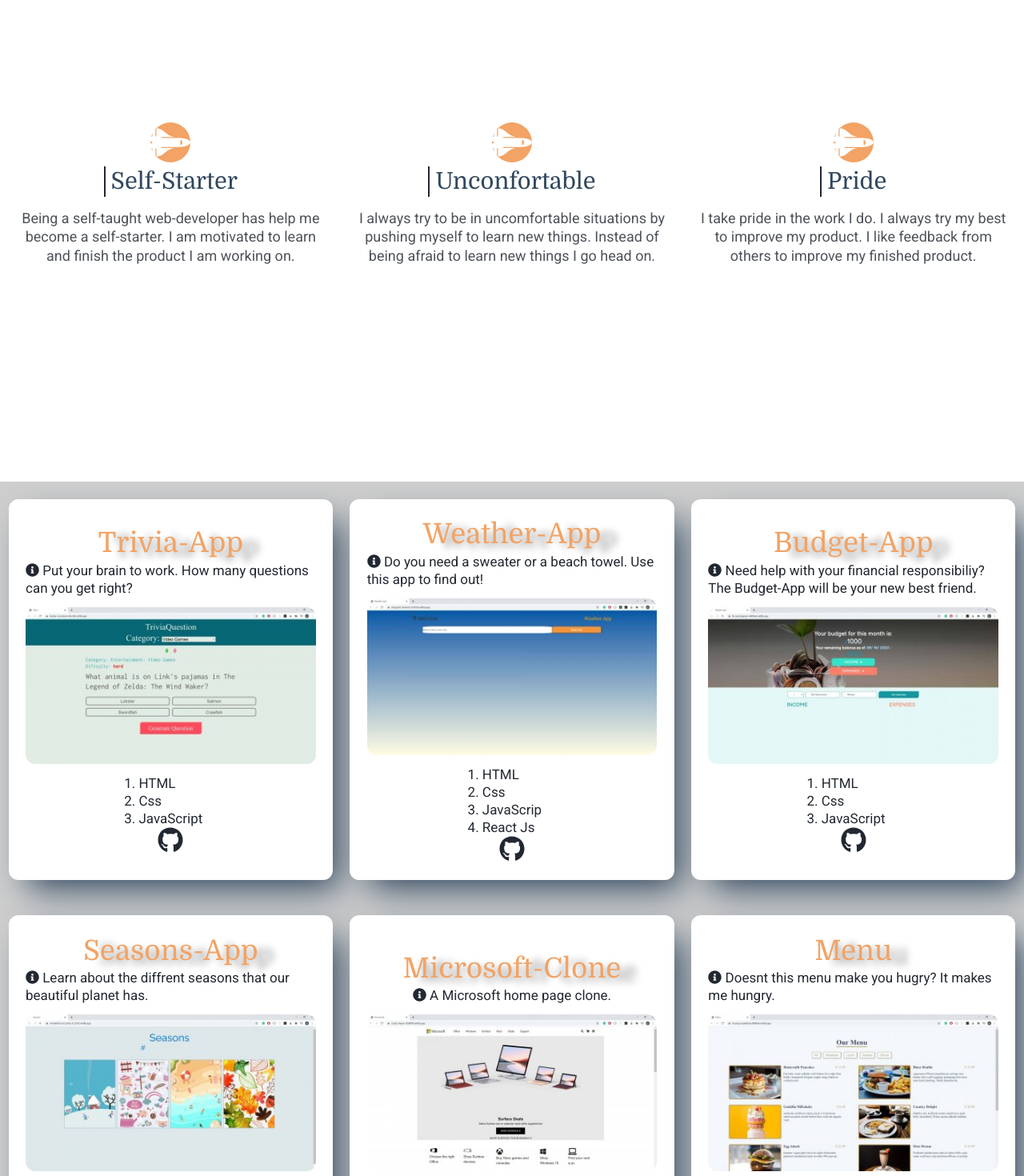
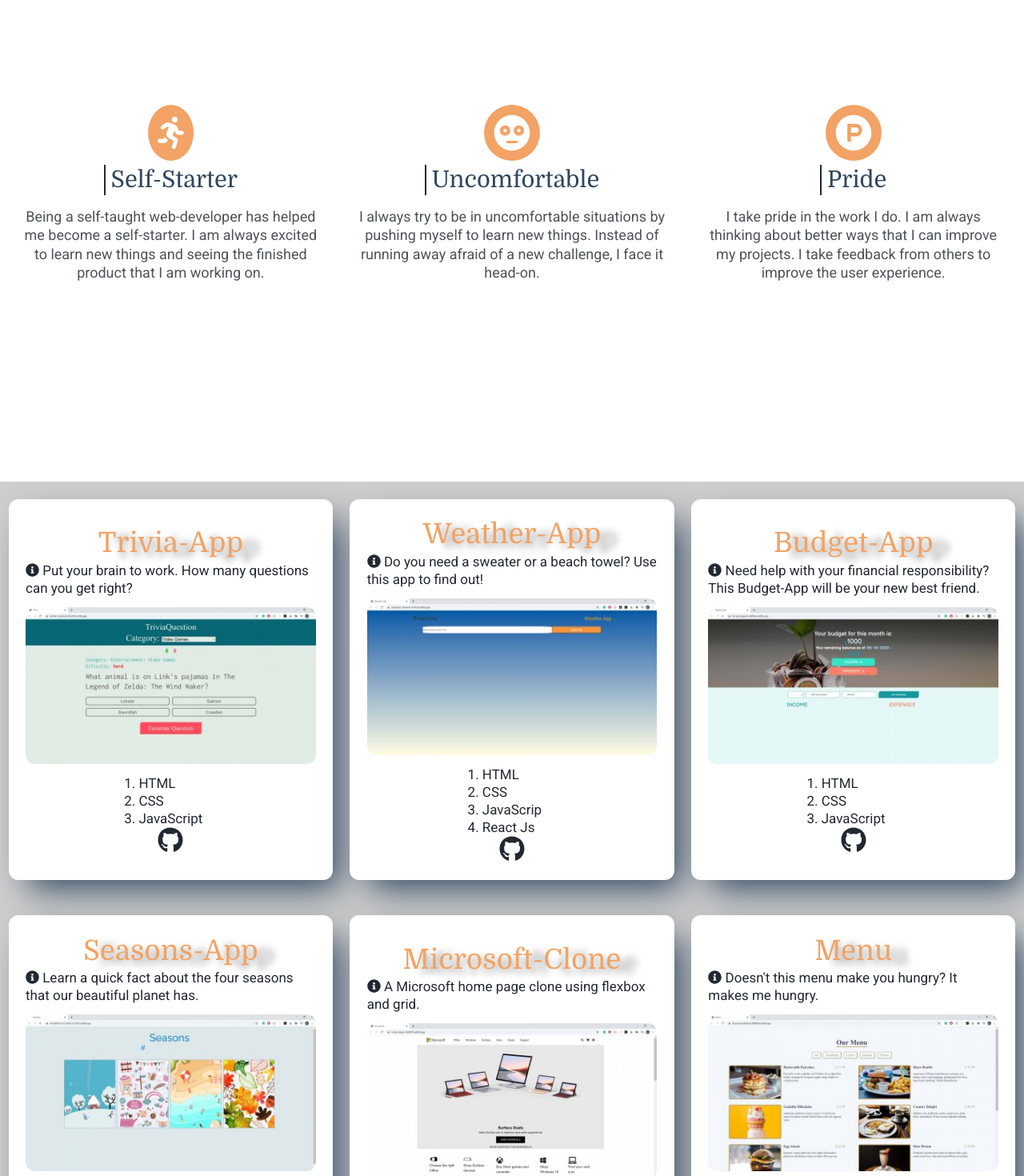
Before and after one commit to alexcruz097/myPortfolio, a React (Create React App) app: page / in a window 1280 px wide. Shown: the part 920-2390 px from the top of the page at 80% size. Built offline with nearby package versions, Linux system fonts and the light colour scheme.

Commit message:
finish all sections. I just have to clean the code a bit

```diff
--- a/public/style.css
+++ b/public/style.css
@@ -47,10 +47,7 @@ body {
   background-color: #30475e;
 }
 
-/* this is the thing */
-.home-icon>.active {
-  border-bottom: 1px solid #333;
-}
+
 
 .home-icon,
 .about-icon,
@@ -204,13 +201,23 @@ body {
   line-height: 1.3;
 }
 
-/* about icon */
 .about-section-header {
   font-size: 3rem;
   font-weight: 100;
 
   margin: auto;
   color: #f2a365;
+}
+
+/* about icon */
+.icon-about {
+  width: "50px";
+  height: "50px";
+  background-color: #f2a365;
+  color: rgb(255, 255, 255);
+  font-size: 50px;
+  border-radius: 50%;
+  padding: 12px;
 }
 
 .about-header {
@@ -365,13 +372,15 @@ body {
   z-index: 2;
   font-size: 40px;
   color: black;
-  opacity: .8;
-  transition: transform .3s ease-out;
+  opacity: 0.8;
+  transition: transform 0.3s ease-out;
 }
 
-.to-top:hover{
-transform: translateY(-7px);
-} footer {
+.to-top:hover {
+  transform: translateY(-7px);
+}
+
+footer {
   font-size: 9px;
 }
 
@@ -390,6 +399,7 @@ transform: translateY(-7px);
   .contact-icon {
     font-size: 40px;
   }
+
 
   /* ~~~~~~~~ HOME Component~~~~~~~~~ */
 
@@ -418,6 +428,14 @@ transform: translateY(-7px);
 
   .about-header {
     font-size: 27px;
+  }
+
+  /* about icon */
+  .icon-about {
+
+    font-size: 70px;
+    border-radius: 50%;
+    padding: 12px;
   }
 
   .about-description {
@@ -475,6 +493,12 @@ transform: translateY(-7px);
     background-color: #222831;
     border-bottom: 6px solid #30475e;
     justify-content: center;
+  }
+
+  /* links that are active */
+  .nav-links>.active {
+    border-bottom: 5px solid white;
+
   }
 
   /* this is the thing */
--- a/src/cardInfo.json
+++ b/src/cardInfo.json
@@ -5,56 +5,56 @@
         "name": "Trivia-App",
         "url": "https://tender-murdock-4dcc94.netlify.app/",
         "description": "Put your brain to work. How many questions can you get right?",
-        "techUse": ["HTML", "Css", "JavaScript"],
+        "techUse": ["HTML", "CSS", "JavaScript"],
         "gitHub": "https://github.com/alexcruz097/Trivia-App"
       },
       {
         "name": "Weather-App",
         "url": "https://eloquent-sammet-a7d128.netlify.app/",
-        "description": "Do you need a sweater or a beach towel. Use this app to find out!",
-        "techUse": ["HTML", "Css", "JavaScrip", "React Js"],
+        "description": "Do you need a sweater or a beach towel? Use this app to find out!",
+        "techUse": ["HTML", "CSS", "JavaScrip", "React Js"],
         "gitHub": "https://github.com/alexcruz097/weather-react"
       },
       {
         "name": "Budget-App",
         "url": "https://focused-jepsen-6485e6.netlify.app/",
-        "description": "Need help with your financial responsibiliy? The Budget-App will be your new best friend.",
-        "techUse": ["HTML", "Css", "JavaScript"],
+        "description": "Need help with your financial responsibility? This Budget-App will be your new best friend.",
+        "techUse": ["HTML", "CSS", "JavaScript"],
         "gitHub": "https://github.com/alexcruz097/Budget-App"
       },
       {
         "name": "Seasons-App",
         "url": "https://wonderful-mccarthy-1c272d.netlify.app/",
-        "description": "Learn about the diffrent seasons that our beautiful planet has.",
-        "techUse": ["HTML", "Css", "JavaScript"],
+        "description": "Learn a quick fact about the four seasons that our beautiful planet has.",
+        "techUse": ["HTML", "CSS", "JavaScript"],
         "gitHub": "https://github.com/alexcruz097/Seasons-App"
       },
       {
         "name": "Microsoft-Clone",
         "url": "https://cocky-mayer-d3d879.netlify.app/",
-        "description": "A Microsoft home page clone.",
-        "techUse": ["HTML", "Css"],
+        "description": "A Microsoft home page clone using flexbox and grid.",
+        "techUse": ["HTML", "CSS"],
         "gitHub": "https://github.com/alexcruz097/Microsoft-Clone"
       },
       {
         "name": "Menu",
         "url": "https://musing-aryabhata-f609a6.netlify.app/",
-        "description": "Doesnt this menu make you hugry? It makes me hungry.",
-        "techUse": ["HTML", "Css", "JavaScript"],
+        "description": "Doesn't this menu make you hungry? It makes me hungry.",
+        "techUse": ["HTML", "CSS", "JavaScript"],
         "gitHub": "https://github.com/alexcruz097/Menu"
       },
       {
         "name": "Tin-Dog",
         "url": "https://infallible-shockley-7a4a74.netlify.app/",
-        "description": "Get inspire by this Quotes from some of the great human-beings that have walked this earth.",
+        "description": "Tinder but for dogs using Bootstrap.",
         "techUse": ["HTML", "Bootstrap"],
         "gitHub": "https://github.com/alexcruz097/TinDog"
       },
       {
         "name": "Random-Facts",
         "url": "https://inspiring-montalcini-f3626a.netlify.app/",
-        "description": "Do you want to impress your friend? Use this random fact generator and blow their mind in your next get together.",
-        "techUse": ["HTML", "Css", "JavaScrip"],
+        "description": "Do you want to impress your friend? Use this random fact generator and blow their minds in your next get together.",
+        "techUse": ["HTML", "CSS", "JavaScrip"],
         "gitHub": "https://github.com/alexcruz097/FunFacts"
       }
     ],
@@ -62,15 +62,15 @@
     "aboutData": [
       {
         "header": "Self-Starter",
-        "description": "Being a self-taught web-developer has help me become a self-starter. I am motivated to learn and finish the product I am working on."
+        "description": "Being a self-taught web-developer has helped me become a self-starter. I am always excited to learn new things and seeing the finished  product that I am working on."
       },
       {
-        "header": "Unconfortable",
-        "description": "I always try to be in uncomfortable situations by pushing myself to learn new things. Instead of being afraid to learn new things I go head on."
+        "header": "Uncomfortable",
+        "description": "I always try to be in uncomfortable situations by pushing myself to learn new things. Instead of running away afraid of a new challenge, I face it head-on."
       },
       {
-        "header": "Pride       ",
-        "description": "I take pride in the work I do. I always try my best to improve my product. I like feedback from others to improve my finished product."
+        "header": "Pride",
+        "description": "I take pride in the work I do. I am always thinking about better ways that I can improve my projects. I take feedback from others to improve the user experience."
       }
     ]
   }
--- a/src/components/AboutMe.jsx
+++ b/src/components/AboutMe.jsx
@@ -2,22 +2,15 @@ import React from "react";
 import { FontAwesomeIcon } from "@fortawesome/react-fontawesome";
 
 const AboutMe = (props) => {
-  const aboutIconStyle = {
-    width: "50px",
-    height: "50px",
-    backgroundColor: "#f2a365",
-    color: "white",
-    MozBorderRadius: "70px",
-    WebkitBorderRadius: "70px",
-    BorderRadius: "70px",
-  };
+
   return (
     <div className="about-card">
-      <FontAwesomeIcon style={aboutIconStyle} icon={props.icon} />
-          <h1 className="about-header">{props.header}</h1>
-      <p className="about-description">
-       {props.description}
-      </p>
+      <FontAwesomeIcon
+        icon={props.icon}
+        className="icon-about"
+      />
+      <h1 className="about-header">{props.header}</h1>
+      <p className="about-description">{props.description}</p>
     </div>
   );
 };
--- a/src/components/App.jsx
+++ b/src/components/App.jsx
@@ -24,8 +24,8 @@ import tinDogThumb from "../thumbnail/tinDogThumb.jpg";
 import funThumb from "../thumbnail/funThumb.jpg";
 import budgetThumb from "../thumbnail/budgetThumb.jpg";
 // icons for AboutMe component
-import { faSpaceShuttle } from "@fortawesome/free-solid-svg-icons";
-
+import { faRunning,faFlushed} from "@fortawesome/free-solid-svg-icons";
+import { faProductHunt } from "@fortawesome/free-brands-svg-icons";
 function App(e) {
   // get data for Card component
   let data = require("../cardInfo.json");
@@ -49,7 +49,7 @@ function App(e) {
     tinDogThumb,
     funThumb,
   ];
-  let icons = [faSpaceShuttle, faSpaceShuttle, faSpaceShuttle];
+  let icons = [faRunning, faFlushed, faProductHunt];
   return (
     <div className="whole-page">
       <Navbar />
--- a/src/components/Navbar.jsx
+++ b/src/components/Navbar.jsx
@@ -28,11 +28,11 @@ const Navbar = () => {
   // safari
   const hideNavLinks = {
     opacity: 0,
-    MsTransform: "translateX(45rem)",
-    WebkitTransform: "translateX(45rem)",
-    MozTransform: "translateX(45rem)",
-    OTransform: "translateX(45rem)",
-    transform: "translateX(45rem)",
+    MsTransform: "translateX(44rem)",
+    WebkitTransform: "translateX(44rem)",
+    MozTransform: "translateX(44rem)",
+    OTransform: "translateX(44rem)",
+    transform: "translateX(44rem)"
   };
 
   // inline styles to rotate hamburger
@@ -120,7 +120,7 @@ const Navbar = () => {
             to="about"
             spy={true}
             smooth={true}
-            offset={-58}
+            offset={-57}
             duration={1000}
           >
             <FontAwesomeIcon icon={faUserAstronaut} /> About Me
@@ -133,7 +133,7 @@ const Navbar = () => {
             to="projects"
             spy={true}
             smooth={true}
-            offset={-60}
+            offset={-58}
             duration={1000}
           >
             <FontAwesomeIcon icon={faBriefcase} /> Projects
```
